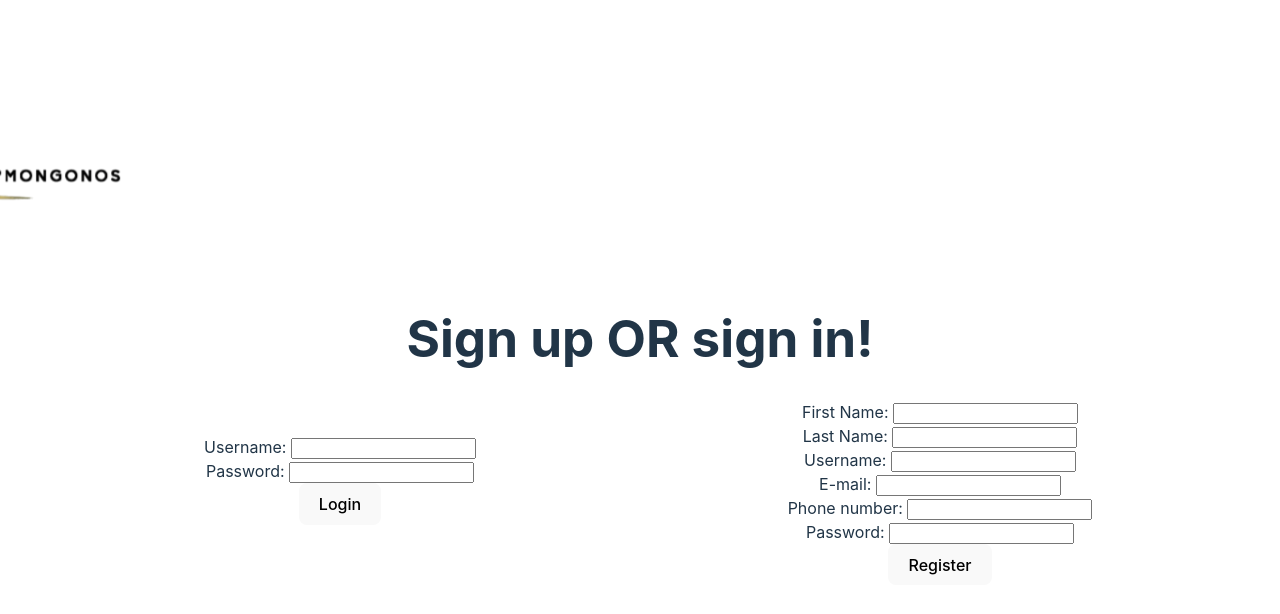
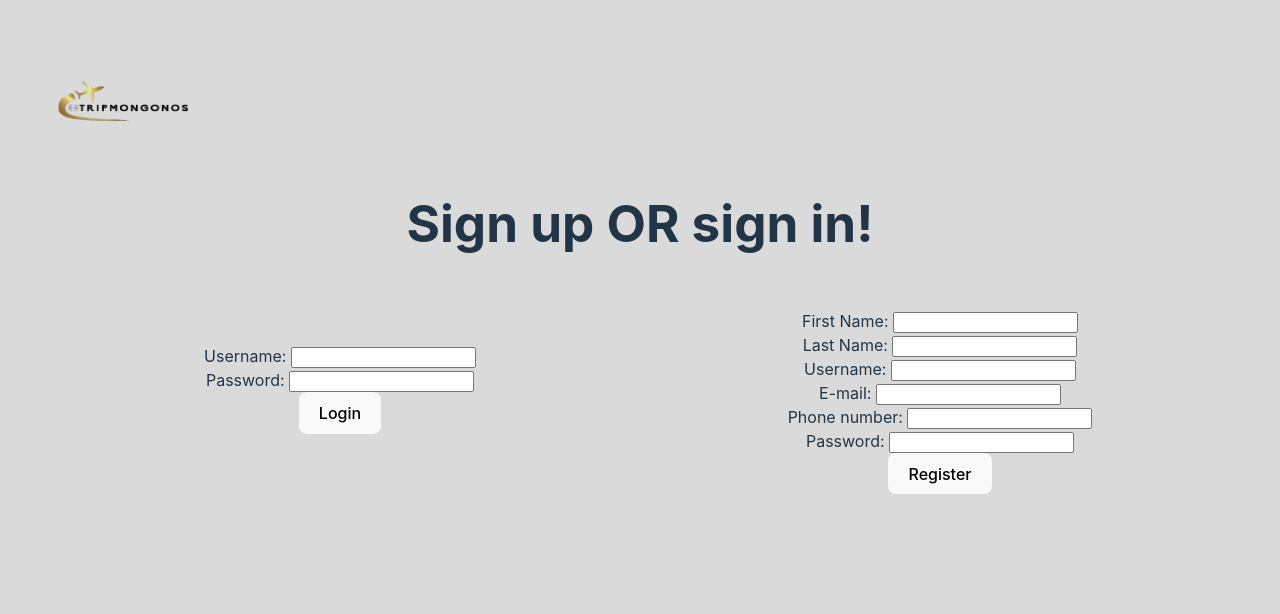
Before and after one commit to CodecoolGlobal/freestyle-mern-project-react-tthjani, a React (Vite) app in the folder client/: page /booking in a window 1280 px wide. Shown: the top 614 px of the page. Built offline with nearby package versions, Linux system fonts and the light colour scheme.

Commit message:
fix authentication, min css

```diff
--- a/client/src/App.css
+++ b/client/src/App.css
@@ -1,3 +1,8 @@
+body {
+  background-color: #dbdada;
+}
+
+
 #root {
   max-width: 1280px;
   margin: 0 auto;
@@ -53,10 +58,11 @@
 }
 
 .logo {
-  position: relative;
-  scale: 180%;
-  left: -600px;
-  top: -50px;
+  position: fixed;
+  width: 180px;
+
+  top: 20px;
+  left: 20px;
 }
 
 .dropdown-menu {
@@ -77,3 +83,65 @@
 .dropdown-menu li:hover {
   background-color: #f0f0f0;
 }
+
+    .booking-container {
+      margin-top: 20px;
+    }
+
+    .booking-content {
+      padding: 20px;
+      background-color: #f5f5f5;}
+
+       .searchbar-container {
+    margin-bottom: 20px;
+  }
+
+  .search-input {
+    width: 300px;
+    padding: 10px;
+    border: 1px solid #ccc;
+    border-radius: 5px;
+    font-size: 16px;
+  }
+
+  .dropdown-menu {
+    list-style: none;
+    padding: 0;
+    margin: 0;
+  }
+
+  .dropdown-menu li {
+    padding: 10px;
+    cursor: pointer;
+  }
+
+  .dropdown-menu li:hover {
+    background-color: #f5f5f5;
+  }
+
+    .app-container {
+      display: flex;
+      flex-direction: column;
+      align-items: center;
+
+      padding: 2rem;
+    }
+
+    .form-container {
+      display: flex;
+      flex-direction: column;
+      align-items: center;
+
+      padding: 1.5rem;
+      border-radius: 8px;
+      margin-bottom: 2rem;
+    }
+
+    .navbars-container {
+      display: flex;
+      flex-direction: column;
+      align-items: center;
+      background-color: #e0e0e0;
+      padding: 1.5rem;
+      border-radius: 8px;
+    }
--- a/client/src/App.jsx
+++ b/client/src/App.jsx
@@ -119,12 +119,14 @@ function App() {
   };
 
   return (
-    <div>
+
+    <div className="app-container">
       <Logo />
       {!passwordCorrect ? (
         !submitted ? (
           <div className="App">
             <Header />
+            <div className="form-container">
               <RegistForm
                 handleSubmit={handleSubmit}
                 regInputFields={regInputFields}
@@ -134,6 +136,7 @@ function App() {
                 logInputFields={logInputFields}
                 setPasswordCorrect={setPasswordCorrect}
               />
+            </div>
           </div>
         ) : (
           <>
@@ -145,11 +148,11 @@ function App() {
           </>
         )
       ) : (
-        <>
+        <div className="navbars-container">
           <Profilenavbar />
           <OptionsNavbar />
           <Searchbar />
-        </>
+        </div>
       )}
     </div>
   );
--- a/client/src/components/Booking.jsx
+++ b/client/src/components/Booking.jsx
@@ -1,7 +1,7 @@
 import { useEffect, useState } from "react";
 import HotelSelector from "./HotelSelector";
 
-function Booking({ selectedCountry }) {
+function Booking({ selectedCountry,  }) {
   const [hotels, setHotels] = useState([]);
   const [startDate, setStartDate] = useState("");
   const [endDate, setEndDate] = useState("");
@@ -56,14 +56,16 @@ function Booking({ selectedCountry }) {
   );
 
   return (
-    <div>
+  <div className="booking-container">
+    <div className="booking-content" >
       {!searchClicked ? (
         <HotelSelector searchForm={searchForm} hotels={hotels} />
       ) : (
         <HotelSelector searchForm={searchForm} hotels={hotels} />
       )}
     </div>
-  );
+  </div>
+);
 }
 
 export default Booking;
--- a/client/src/components/Header.jsx
+++ b/client/src/components/Header.jsx
@@ -1,5 +1,5 @@
 function Header() {
-  return <h1>Sign up OR sign in!</h1>;
+  return <h1 className="Header">Sign up OR sign in!</h1>;
 }
 
 export default Header;
--- a/client/src/components/HotelSelector.jsx
+++ b/client/src/components/HotelSelector.jsx
@@ -14,6 +14,7 @@ console.log(hotels)
           />
           <h2>{hotel.title}</h2>
           <h2>{hotel.secondaryInfo}</h2>
+
         </div>
       ))}
     </div>
--- a/client/src/components/Searchbar.jsx
+++ b/client/src/components/Searchbar.jsx
@@ -6,7 +6,7 @@ function Searchbar() {
   const [cities, setCities] = useState([]);
   const [selectedCity, setSelectedCity] = useState(null);
   const [listVisible, setListVisible] = useState(true);
-
+const [bookingActive, setBookingActive] = useState(false);
   const submitValue = (event) => {
     const value = event.target.value;
     setInputValue(value);
@@ -29,17 +29,20 @@ function Searchbar() {
   const handleCityClick = (city) => {
   setSelectedCity(city);
   setListVisible(false);
+  setBookingActive(true);
 };
 
 return (
-    <div>
+ <div className="searchbar-container">
     <input
       id="search"
       type="search"
       placeholder="Search a location"
       onChange={submitValue}
+      disabled={bookingActive}
+      className="search-input"
     />
-      {listVisible && (
+    {listVisible && !bookingActive && (
       <ul className="dropdown-menu options">
         {cities.map((city) => (
           <li key={city.id} onClick={() => handleCityClick(city)}>
@@ -48,8 +51,11 @@ function Searchbar() {
         ))}
       </ul>
     )}
-      {selectedCity && <Booking selectedCountry={selectedCity} />}
+    {selectedCity && (
+      <Booking selectedCountry={selectedCity} bookingActive={bookingActive} />
+    )}
   </div>
+
 );
     }
 
```
Also changed, not shown: 1 other file (tests, documents, lock files or other folders). Lines whose indentation alone changed are shown as unchanged.
